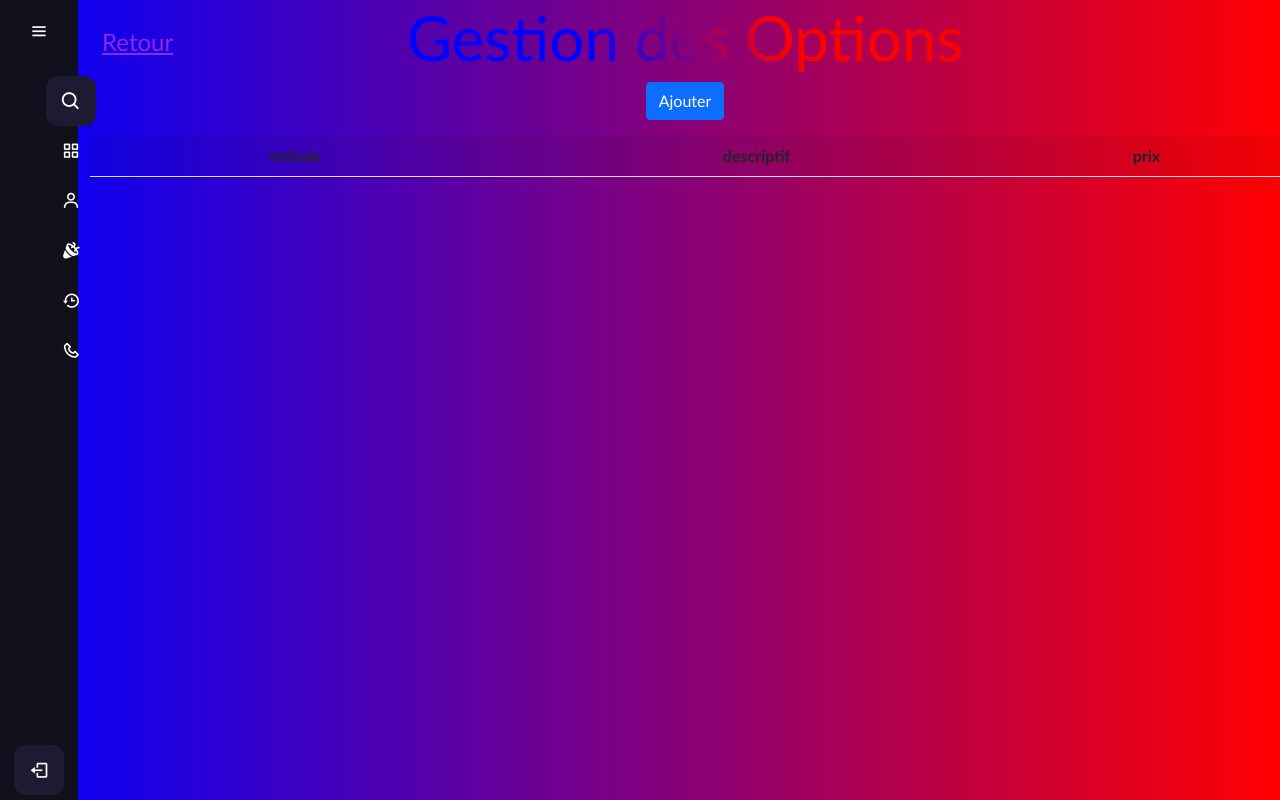
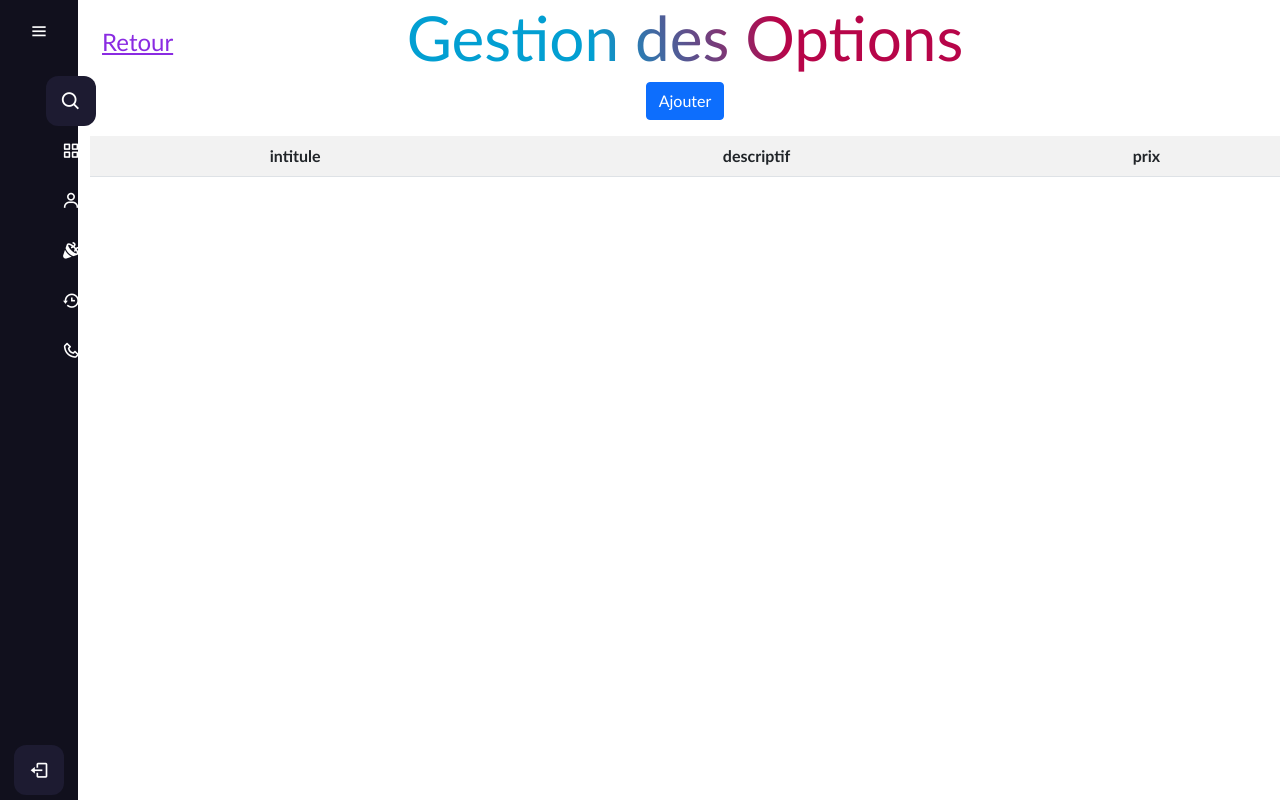
Before and after one commit to ZK1569/Kidsevents, a Symfony app: template templates/admin/options/index.html.twig in a window 1280 px wide. Run offline with Twig, Linux system fonts and the light colour scheme; the template is opened without the code that fills it, so the values that code supplies are empty; some libraries are stand-ins or nearby versions.

Commit message:
bootsrap

```diff
--- a/public/css/Admin/style.css
+++ b/public/css/Admin/style.css
@@ -13,7 +13,7 @@
 
 .text-box h1{
     font-size: 62px;
-    background: linear-gradient(70deg,blue 42%,red 58%);
+    background: linear-gradient(70deg,#029fd2 42%,#b70549 58%);
     background-clip: border-box;
     -webkit-background-clip: text;
     -webkit-text-fill-color: transparent;
@@ -22,7 +22,7 @@
 a{
     color: black;
     font-size: 19px;
-  }
+}
 
 .col th{
     text-align: center;
@@ -34,9 +34,13 @@ a{
     font-weight: bold;
     padding: 6px 14px;
 }
-.lien{
+
+.liens{
     font-weight: 900;
+    top : 45%;
+    position: relative;
 }
+
 .retour{
     top: 3%;
     left: 2%;
@@ -45,14 +49,17 @@ a{
     font-size: x-large;
     color: blueviolet;
 }
+
 p{
     background-color: linear-gradient(70deg,blue 42%,red 58%);;
 }
+
 .col table{
     position: relative;
     text-align: center;
     margin: auto;
 }
+
 table{
     border-bottom: 9px;
 }
@@ -60,6 +67,7 @@ table{
 .table img{
     width: 5rem;
 }
+
 /* The switch - the box around the slider */
 .switch {
     position: relative;
@@ -67,6 +75,7 @@ table{
     width: 60px;
     height: 34px;
 }
+
 .switch input {
     opacity: 0;
     width: 0;
@@ -122,6 +131,7 @@ input:checked + .slider:before {
 .slider.round:before {
     border-radius: 50%;
 }
+
 textarea{
     height: 80px;
     width: 500px;
--- a/src/Controller/Admin/AdminController.php
+++ b/src/Controller/Admin/AdminController.php
@@ -10,9 +10,9 @@ use Symfony\Component\Routing\Annotation\Route;
 
 class AdminController extends AbstractController
 {
-	#[Route('/', name:'admin.homepage.index')]
+	#[Route('/', name:'admin.homepage')]
 	public function index():Response
 	{
-		return $this->render('admin/homepage/index.html.twig');
+		return $this->render('admin/homepage.html.twig');
 	}
 }
--- a/templates/admin/homepage/index.html.twig
+++ b/templates/admin/homepage.html.twig
@@ -5,19 +5,19 @@
 {% endblock %}
 
 {% block body %}
-	<body class='bodyImg' style="background: linear-gradient(90deg,rgba(0,0,255,9),rgba(255,0,0,5));">
+	<body class='bodyImg'>
 
 	<div class="text-box">
 		<div class="row">
 			<div class="col">
 				<h1>Administration</h1>
-				<p>
+				<div class="liens">
 					<a class="lien" href="{{ url('admin.themes.index') }}">Gestion des themes</a>
 					<br>
 					<a class="lien" href="{{ url('admin.options.index') }}">Gestion des options</a>
 					<br>
 					<a class="lien" href="{{ url('admin.users.index') }}">liste des utilisateurs</a>
-				</p>
+				</div>
 			</div>
 		</div>
 	</div>
--- a/templates/admin/options/form.html.twig
+++ b/templates/admin/options/form.html.twig
@@ -6,7 +6,7 @@
 {% endblock %}
 
 {% block body %}
-	<body class='bodyImg' style="background: linear-gradient(90deg,rgba(0,0,255,9),rgba(255,0,0,5));">
+	<body class='bodyImg'>
 	<a href="{{ url('admin.options.index') }}" class="retour">Retour</a>
 	<div class="text-box">
 		<div class="row">
--- a/templates/admin/options/index.html.twig
+++ b/templates/admin/options/index.html.twig
@@ -7,8 +7,8 @@
 
 
 {% block body %}
-	<body class='bodyImg' style="background: linear-gradient(90deg,rgba(0,0,255,9),rgba(255,0,0,5));">
-	<a href="{{ url('admin.homepage.index') }}" class="retour">Retour</a>
+	<body class='bodyImg'>
+	<a href="{{ url('admin.homepage') }}" class="retour">Retour</a>
 	<div class="text-box">
 		<div class="row">
 			<div class="col">
--- a/templates/admin/themes/form.html.twig
+++ b/templates/admin/themes/form.html.twig
@@ -6,7 +6,7 @@
 {% endblock %}
 
 {% block body %}
-	<body class='bodyImg' style="background: linear-gradient(90deg,rgba(0,0,255,9),rgba(255,0,0,5));">
+	<body class='bodyImg'>
 	<a href="{{ url('admin.themes.index') }}" class="retour">Retour</a>
 	<div class="text-box">
 		<div class="row">
--- a/templates/admin/themes/index.html.twig
+++ b/templates/admin/themes/index.html.twig
@@ -7,7 +7,7 @@
 
 
 {% block body %}
-	<body class='bodyImg' style="background: linear-gradient(90deg,rgba(0,0,255,9),rgba(255,0,0,5));">
+	<body class='bodyImg'>
 
 	<div class="text-box">
 		<div class="row">
--- a/templates/admin/users/adminisation.html.twig
+++ b/templates/admin/users/adminisation.html.twig
@@ -11,9 +11,7 @@
 		<div class="center">
             {{ form_start(form, { attr : { 'novalidate' : 'novalidate' } }) }}
                 <h2>Etes vous sûr de vouloir accorder à {{form_widget(form.identifiant) }} les responsabilités d'Administrateur ? </br> </h2>
-                    <p>
                         {{ form_widget(form.admin) }}
-                    </p>
 	            <input type="submit" class="btn btn-primary">
             {{ form_end(form) }} </br>
         </div>
--- a/templates/admin/users/index.html.twig
+++ b/templates/admin/users/index.html.twig
@@ -6,7 +6,7 @@
 {% endblock %}
 
 {% block body %}
-	<body class='bodyImg' style="background: linear-gradient(90deg,rgba(0,0,255,9),rgba(255,0,0,5));">
+	<body class='bodyImg'>
 	<div class="text-box">
 		<div class="row">
 			<div class="col">
--- a/templates/shared/_navbar.html.twig
+++ b/templates/shared/_navbar.html.twig
@@ -20,7 +20,7 @@
             <span class="tooltip">Accueil</span>
         </li>
         <li>
-            <a href="{{url  ('admin.homepage.index')}}">
+            <a href="{{url  ('admin.homepage')}}">
                 <i class='bx bx-user'></i>
                 <span class="links_name">Admin (temp)</span>
             </a>
```
Also changed, not shown: src/Form/InteretType.php (+10 -2 lines), public/img/KidsEvents/logo/KE2.png (deleted), public/img/KidsEvents/logo/e.png (deleted), public/img/KidsEvents/logo/e2.png (deleted), public/img/KidsEvents/logo/ke.png.
